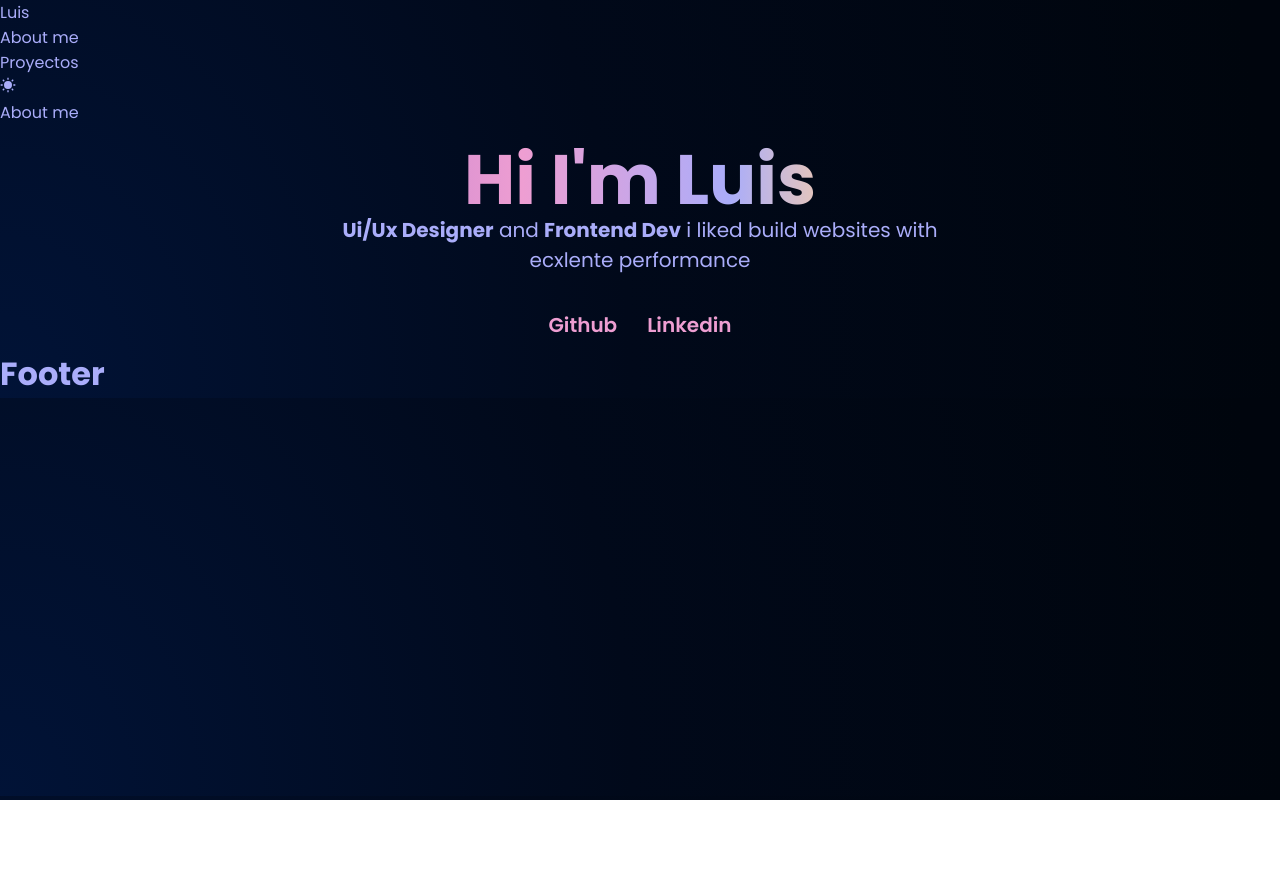
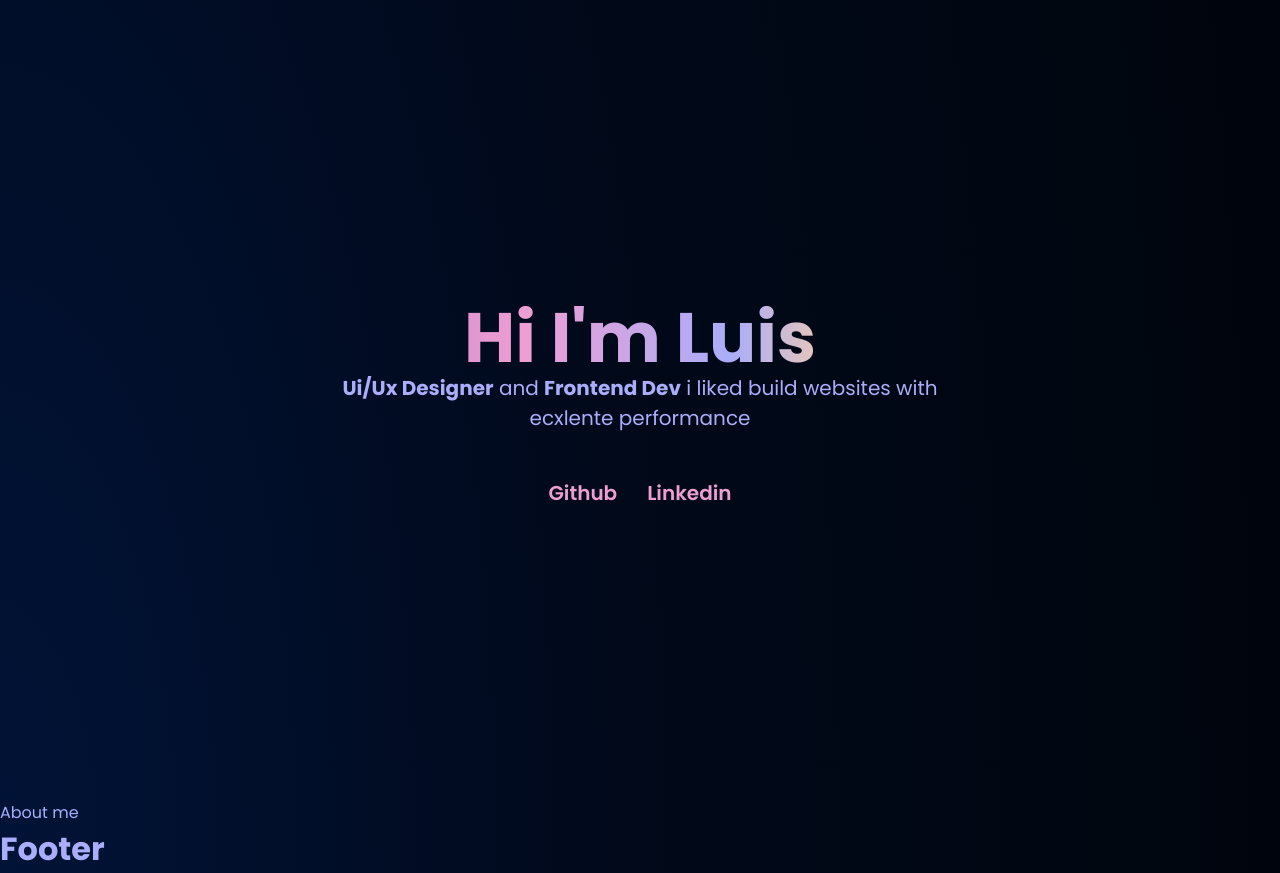
Before and after one commit to cutioluis/porfolio-nextjs, a Next.js app: page / in a window 1280 px wide. Before the commit the page ends 800 px from the top, so only its background shows below. Built offline with nearby package versions, Linux system fonts and the light colour scheme.

Commit message:
ADD navbar section and

```diff
--- a/src/components/Header/Header.module.css
+++ b/src/components/Header/Header.module.css
@@ -1,4 +1,9 @@
 .header {
+    height: 100vh;
+    display: flex;
+    flex-direction: column;
+    align-items: center;
+    justify-content: center;
     padding: 10px;
     margin: 0 auto;
     max-width: 700px;
@@ -23,5 +28,35 @@
 }
 
 .headerSocials a {
+    color: var( --luis-color-pink);
     margin: 0 15px;
 }
+
+.headerSocials a{
+    position: relative;
+    text-decoration: none;
+    font-weight: 600;
+  }
+
+  .headerSocials a::before,
+  .headerSocials a::after {
+    content: "";
+    width: 100%;
+    height: 2px;
+    position: absolute;
+    bottom: 0;
+    left: 0;
+  }
+
+
+  .headerSocials a::after {
+    background: var(--luis-color-pink);
+    transform: scaleX(0);
+    transform-origin: right;
+    transition: transform 250ms ease-out;
+  }
+
+  .headerSocials a:hover::after {
+    transform: scaleX(1);
+    transform-origin: left;
+  }
--- a/src/components/Navbar/Navbar.js
+++ b/src/components/Navbar/Navbar.js
@@ -1,14 +1,15 @@
+import styles from './Navbar.module.css';
 import { RiSunFill } from "react-icons/ri";
 const Navbar = () => {
   return (
-    <div>
+    <div className={styles.navbar}>
       <ul>
-        <li>Luis</li>
+        <li><a href="">Luis</a></li>
       </ul>
       <ul>
-        <li>About me</li>
-        <li>Proyectos</li>
-        <RiSunFill />
+        <li><a href="">About me</a></li>
+        <li><a href="">Proyectos</a></li>
+        <RiSunFill  />
       </ul>
     </div>
   );
--- /dev/null
+++ b/src/components/Navbar/Navbar.module.css
@@ -0,0 +1,23 @@
+.navbar {
+    align-items: center;
+    display: flex;
+    flex-wrap: wrap;
+    justify-content: space-around;
+}
+
+.navbar ul {
+    align-items: center;
+    display: flex;
+    flex-wrap: wrap;
+
+}
+
+.navbar li {
+    list-style: none;
+}
+
+.navbar li a {
+    margin: 0 20px;
+    color: var( --luis-color-blue);
+    font-weight: normal;
+}
--- a/src/layout/Layout.js
+++ b/src/layout/Layout.js
@@ -1,12 +1,11 @@
 import Navbar from "../components/Navbar/Navbar";
-import Footer from "../components/Footer/Footer"
+import Footer from "../components/Footer/Footer";
 
 const Layout = ({ children }) => {
   return (
     <>
-      <Navbar />
-          {children}
-      <Footer/>
+      {children}
+      <Footer />
     </>
   );
 };
--- a/src/pages/index.js
+++ b/src/pages/index.js
@@ -6,8 +6,8 @@ export default function Home() {
   return (
     <div>
       <Layout>
+        <Header />
         <About />
-        <Header />
       </Layout>
     </div>
   );
--- a/src/pages/styles.css
+++ b/src/pages/styles.css
@@ -35,35 +35,8 @@ body {
 }
 
 a {
-  position: relative;
   text-decoration: none;
-  color: var(--luis-color-pink);
-  font-weight: 600;
 }
-
-a::before,
-a::after {
-  content: "";
-  width: 100%;
-  height: 2px;
-  position: absolute;
-  bottom: 0;
-  left: 0;
-}
-
-
-a::after {
-  background: var(--luis-color-pink);
-  transform: scaleX(0);
-  transform-origin: right;
-  transition: transform 250ms ease-out;
-}
-
-a:hover::after {
-  transform: scaleX(1);
-  transform-origin: left;
-}
-
 
 p, a {
   font-size: 20px;
```
